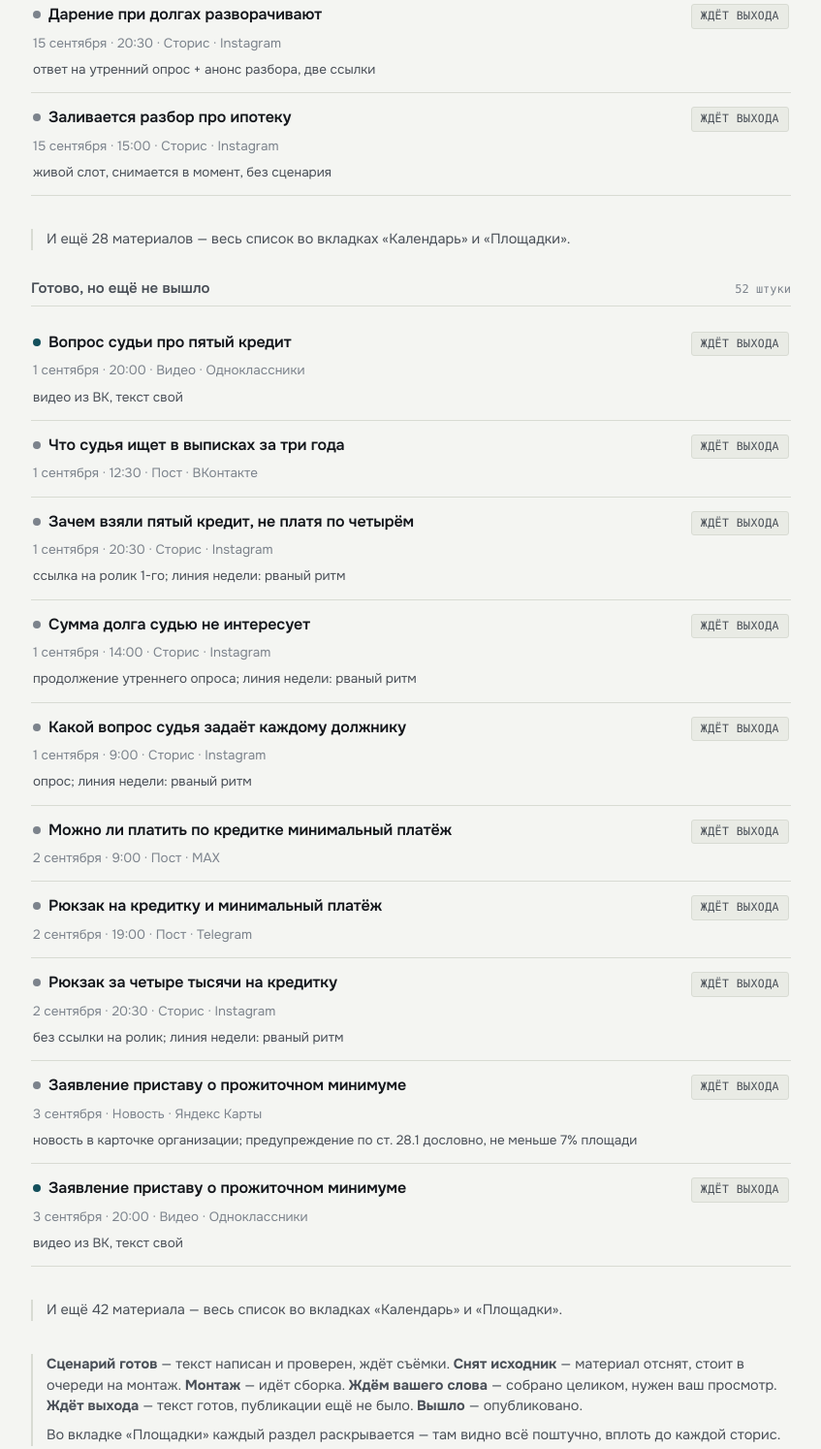
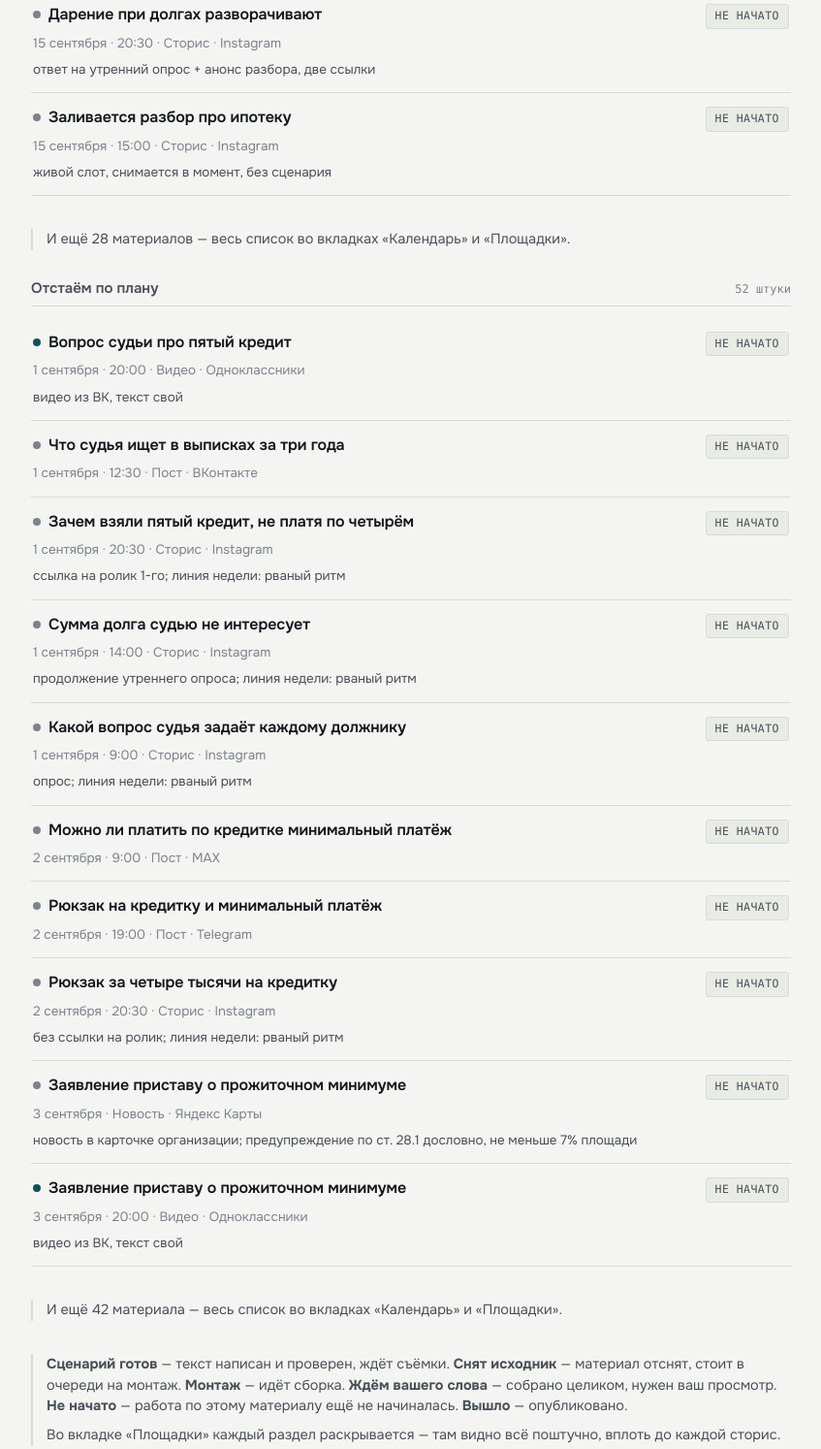
Before and after one commit to n2rc5mhp58-netizen/check_status, a plain HTML site: page index.html in a window 1280 px wide. Shown: the part 2012-3506 px from the top of the page at 97% size, without its empty margins (216-1063 px from the left). Drawn offline with Linux system fonts and the light colour scheme; a web font is replaced by a local one.

Commit message:
подпись: не начато вместо ждёт выхода

```diff
--- a/index.html
+++ b/index.html
@@ -161,7 +161,7 @@ footer{margin-top:36px;color:var(--ink3);font:400 12.5px/1.6 var(--mono)}
     <h2 class="sec">Ближайшие дни <span id="soonCount"></span></h2>
     <div class="rows" id="soon"></div>
 
-    <h2 class="sec">Готово, но ещё не вышло <span id="workCount"></span></h2>
+    <h2 class="sec">Отстаём по плану <span id="workCount"></span></h2>
     <div class="rows" id="work"></div>
   </section>
 
@@ -176,7 +176,7 @@ footer{margin-top:36px;color:var(--ink3);font:400 12.5px/1.6 var(--mono)}
   </section>
 
   <div class="note-box">
-    <p><b>Сценарий готов</b> — текст написан и проверен, ждёт съёмки. <b>Снят исходник</b> — материал отснят, стоит в очереди на монтаж. <b>Монтаж</b> — идёт сборка. <b>Ждём вашего слова</b> — собрано целиком, нужен ваш просмотр. <b>Ждёт выхода</b> — текст готов, публикации ещё не было. <b>Вышло</b> — опубликовано.</p>
+    <p><b>Сценарий готов</b> — текст написан и проверен, ждёт съёмки. <b>Снят исходник</b> — материал отснят, стоит в очереди на монтаж. <b>Монтаж</b> — идёт сборка. <b>Ждём вашего слова</b> — собрано целиком, нужен ваш просмотр. <b>Не начато</b> — работа по этому материалу ещё не начиналась. <b>Вышло</b> — опубликовано.</p>
     <p>Во вкладке «Площадки» каждый раздел раскрывается — там видно всё поштучно, вплоть до каждой сторис.</p>
   </div>
 
@@ -264,7 +264,7 @@ footer{margin-top:36px;color:var(--ink3);font:400 12.5px/1.6 var(--mono)}
       all.push({
         type:x.type, title:x.title, date:x.date, time:x.time, note:x.note,
         state: x.done ? 'done' : 'soon',
-        stateLabel: x.done ? 'Вышло' : 'Ждёт выхода'
+        stateLabel: x.done ? 'Вышло' : 'Не начато'
       });
     });
 
@@ -316,7 +316,7 @@ footer{margin-top:36px;color:var(--ink3);font:400 12.5px/1.6 var(--mono)}
 
     fill(document.getElementById('recent'), recent, 'За последнюю неделю ничего не выходило.');
     fill(document.getElementById('soon'), soon, 'На ближайшую неделю публикаций нет.');
-    fill(document.getElementById('work'), work, 'Всё готовое уже вышло.');
+    fill(document.getElementById('work'), work, 'По плану отставания нет.');
     document.getElementById('doneCount').textContent = recent.length + ' ' + plural(recent.length,'штука','штуки','штук');
     document.getElementById('soonCount').textContent = soon.length + ' ' + plural(soon.length,'штука','штуки','штук');
     document.getElementById('workCount').textContent = work.length + ' ' + plural(work.length,'штука','штуки','штук');
```
